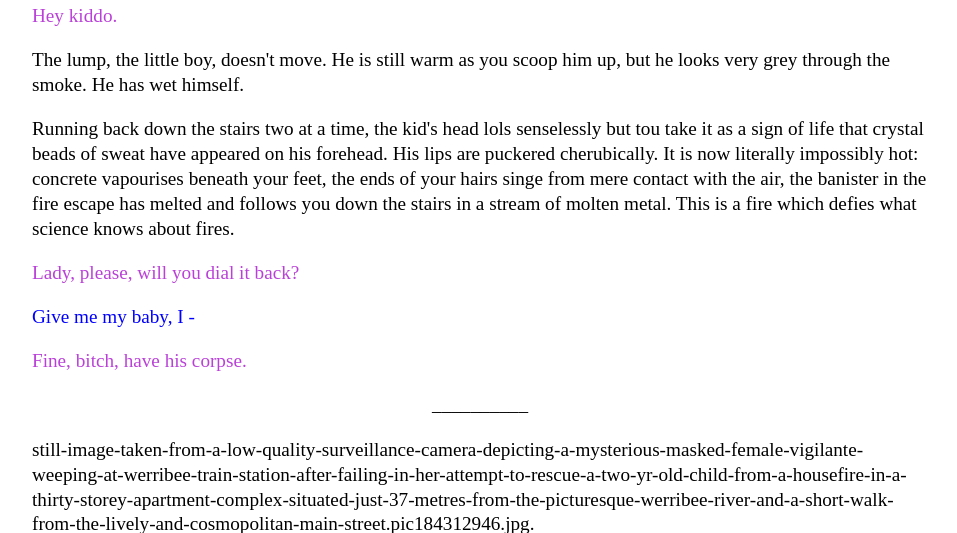
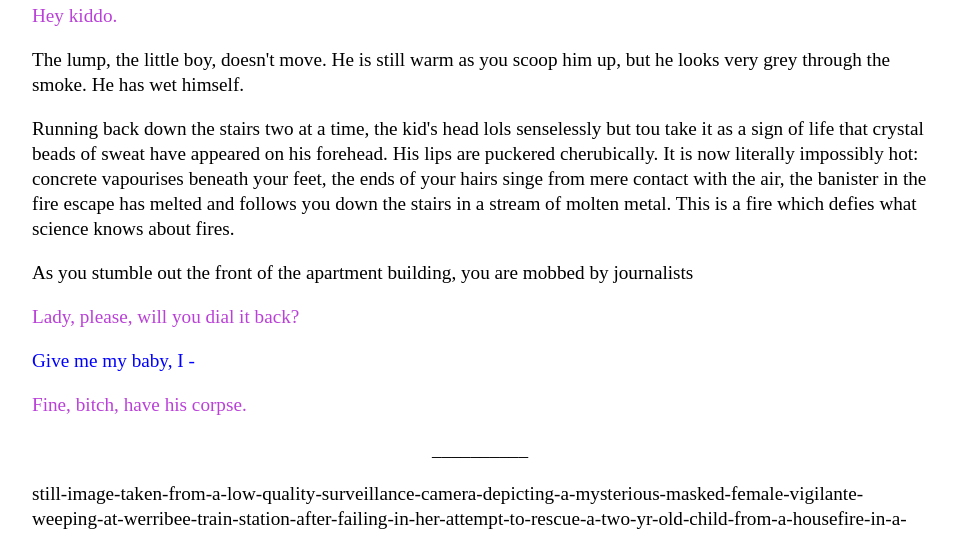
Before and after one commit to Pinelife/pinelife.github.io, a Jekyll site: the page Hellhole/Room12.html, which Jekyll copies as it is, in a window 1280 px wide and 900 px high, scrolled down 3133 px, cut to the strip 0-533 px from the top of the window. Shown: the whole strip, without its empty margins (160-1117 px from the left). Built offline with Jekyll 4.4.1, drawn with Linux system fonts in a browser that asks for light colours.

Commit message:
Update Room12.html

```diff
--- a/Hellhole/Room12.html
+++ b/Hellhole/Room12.html
@@ -180,6 +180,7 @@ have appeared on his forehead. His lips are puckered cherubically. It is now lit
 the ends of your hairs singe from mere contact with the air, the banister in the fire escape has melted and follows you down the stairs in
 a stream of molten metal. This is a fire which defies what science knows about fires.
 </p>
+<p>As you stumble out the front of the apartment building, you are mobbed by journalists </p>
 <p class="lauria">Lady, please, will you dial it back?</p>
 <p style="color:blue;">Give me my baby, I -</p>
 <p class="lauria">Fine, bitch, have his corpse.</p>
```
